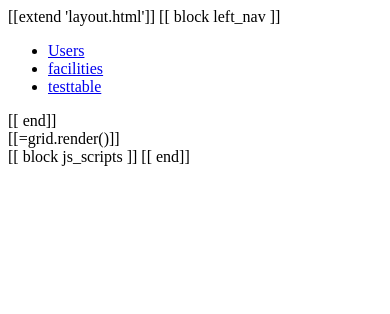
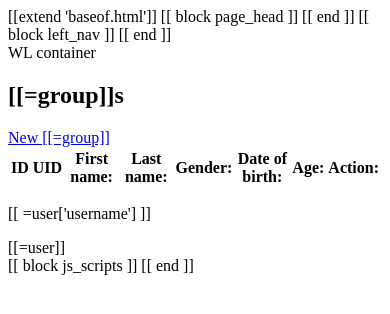
Before and after one commit to mamisoa/oph4py, a Python web app: template templates/manage/users.html in a window 390 px wide. Shown: the top 314 px of the page. Run offline with Jinja, Linux system fonts and the light colour scheme; the template is opened without the code that fills it, so the values that code supplies are empty.

Commit message:
Convert slowly users ctlr to py4 and correct default init

```diff
--- a/common.py
+++ b/common.py
@@ -109,9 +109,6 @@
     db.marital.insert(marital_status="single")
     db.marital.insert(marital_status="married")
 
-db.define_table('photo_id',
-    Field('imagefile', 'upload'))
-
 db.define_table('membership',
     Field('membership','string'),
     Field('hierarchy','integer'), format='%(membership)s')
@@ -136,7 +133,6 @@
                         Field('idc_num', 'string', label='ID card number'),
                         Field('ssn_pid19', 'string', label='SSN'),
                         Field('user_notes', 'string', label ='User notes'),
-                        Field('photo_id', 'reference photo_id'),
                         Field('chipnumber', 'string', label ='Chipnumber'),
                         Field('validfrom', 'date', label ='ID valid from'),
                         Field('validtill', 'date', label ='ID valid til'),
--- a/static/js/manage_db.js
+++ b/static/js/manage_db.js
@@ -157,7 +157,7 @@
     $('#row'+filenum+' td[data-file="'+value+'"]').append('<button type="button" onclick="confirm_restorecsv(&apos;' +value+ '&apos;);" class="btn btn-warning m-2"><i class="fas fa-trash-restore-alt"></i></button>');
   } else {
     $('#row'+filenum+' td[data-file="'+value+'"]').append('<button type="button" onclick="confirm_delcsv(&apos;'+value+'&apos;);" disabled class="btn btn-danger m-2"><i class="fas fa-trash-alt"></i></button>');
-    $('#row'+filenum+' td[data-file="'+value+'"]').append('<button type="button" onclick="confirm_restorecsv(&apos;' +value+ '&apos;);" disabled class="btn btn-warning m-2"><i class="fas fa-trash-restore-alt"></i></button>');
+    $('#row'+filenum+' td[data-file="'+value+'"]').append('<button type="button" onclick="confirm_restorecsv(&apos;' +value+ '&apos;);" class="btn btn-warning m-2"><i class="fas fa-trash-restore-alt"></i></button>');
   };
   $('#row'+filenum).append('</td>');
   $('#'+id).append('</tr>');
--- a/templates/manage/users.html
+++ b/templates/manage/users.html
@@ -1,21 +1,78 @@
-[[extend 'layout.html']]
+[[extend 'baseof.html']]
+[[ block page_head ]]
+<link rel="stylesheet" href="css/bootstrap-table.min.css">
+[[ end ]]
 [[ block left_nav ]]
-<ul>
-    <li class="nav-item">
-        <a href="[[=URL('users')]]" class="nav-link">Users</a>
-    </li>
-    <li class="nav-item">
-        <a href="[[=URL('facilities')]]" class="nav-link">facilities</a>
-    </li>
-    <li class="nav-item">
-        <a href="[[=URL('testtable')]]" class="nav-link">testtable</a>
-    </li>
-</ul>
-[[ end]]
-<div class="container-fluid mb-5 pb-5">
-    [[=grid.render()]]
+[[ end ]]
+
+<div class="container-fluid">
+    WL container
 </div>
+<div class="container-fluid"> <!-- #table list -->
+    <div class="row">
+      <div class="col-md-12 mt-3">
+        <div>
+          <h2><span class=""><i class="fas [[=class_icon]]"></i> [[=group]]s<span></h2>
+          <div id="toolbar">
+            <a href="javascript:" class="create btn btn-dark">New [[=group]]</a>
+            <span class="alert_listing"></span>
+          </div>
+        </div>
+        <table id="table"
+          data-toggle="table"
+          data-query-params="queryParams"
+          data-id-field="id"
+          data-toolbar="#toolbar"
+          data-response-handler="responseHandler"
+          data-row-attributes="rowAttributes"
+          data-show-refresh="true"
+          data-show-columns="true"
+          data-search="true"
+          data-detail-view="true"
+          data-detail-formatter="detailFormatter">
+          <thead class="thead-dark">
+            <th data-field="id" data-sortable="true">ID</th>
+            <th data-field="UID" data-sortable="true">UID</th>
+            <th data-field="first_name" data-title="First name" data-sortable="true">First name:</th>
+            <th data-field="last_name" data-sortable="true">Last name:</th>
+            <th data-field="gender" data-sortable="true">Gender:</th>
+            <th data-field="dob" data-sortable="true">Date of birth:</th>
+            <th data-field="age" data-sortable="true">Age:</th>
+            <th data-field="action" data-formatter="actionFormatter" data-events="actionEvents">Action:</th>
+          </thead>
+        </table>
+      </div>
 
+    </div> <!-- end row -->
+  </div> <!-- end container fluid -->
 
+<div class="container">
+    <p>[[ =user['username'] ]]</p>
+</div>
+<div class="">
+    [[=user]]
+</div>
 [[ block js_scripts ]]
-[[ end]]
+<script src="js/bootstrap-table/bootstrap-table.min.js"></script>
+
+<script type="text/javascript">
+    var membership = [[=membership]];
+    var facilities = [[=facilities]], exams = [[=exams]], modalities = [[=modalities]], providers_req = [[=providers]];
+    const origin = [[=origin_json]];
+    var uid = "error uid";
+
+    const API_USER_LIST= '[[=URL('api','users_list/'+membership)]]';
+    const API_URL_USER = '[[=URL('api','users/user')]]/';
+    const API_URL_AUTH = '[[=URL('api','users/auth_user')]]/';
+    const API_URL_MEMBERSHIP = '[[=URL('api','users/auth_membership')]]/';
+    const URL_USER_FORM = '[[=URL('manage','user_form')]]/';
+    const API_URL_ADDRESS = '[[=URL('api','users/address')]]/';
+    const API_URL_PHONE = '[[=URL('api','users/phone')]]/';
+    const API_UNIQUE_ID = '[[=URL('api','generate_unique_id)]]/';
+    const API_WL = '[[=URL('api','wl')]]';
+    const API_URL_EXAMS = '[[=URL('exams','none')]]';
+    const API_BEID= '[[=URL('api','beid')]]';
+    const API_URL_PHOTO='[[=URL('api','users/photo_id')]]';
+  </script>
+
+[[ end ]]
--- a/templates/patients.html
+++ b/templates/patients.html
@@ -1,8 +1,8 @@
 [[extend 'baseof.html']]
-[[ block left_nav ]]
-[[ end ]]
 [[ block page_head ]]
 <link rel="stylesheet" href="css/bootstrap-table.min.css">
+[[ end ]]
+[[ block left_nav ]]
 [[ end ]]
 <div class="container-fluid">
     WL container
```
Also changed, not shown: controllers.py (+0 -7 lines), manage.py (+86 -6 lines), models.py (+7 -0 lines), templates/manage/users_grid.html (added, +21 -0 lines), uploads/csv/init_db.csv (+9 -5 lines).
